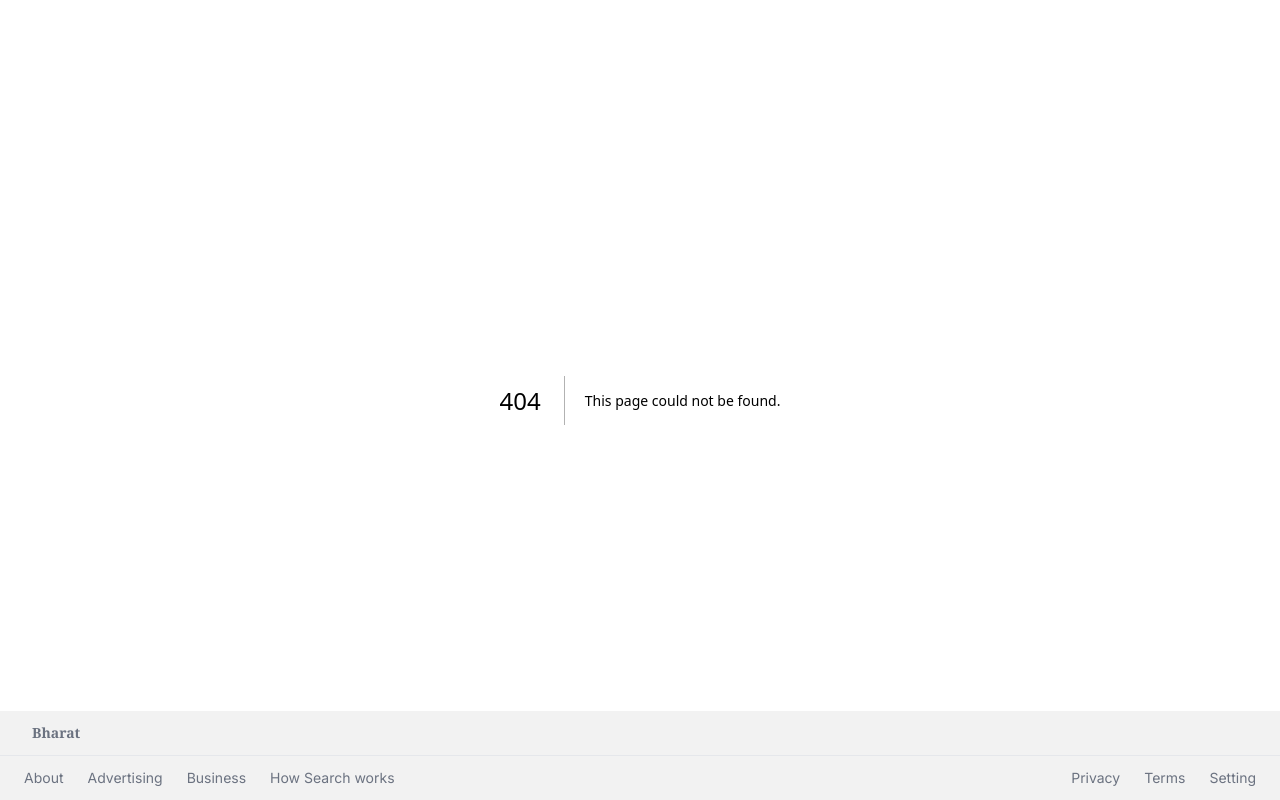
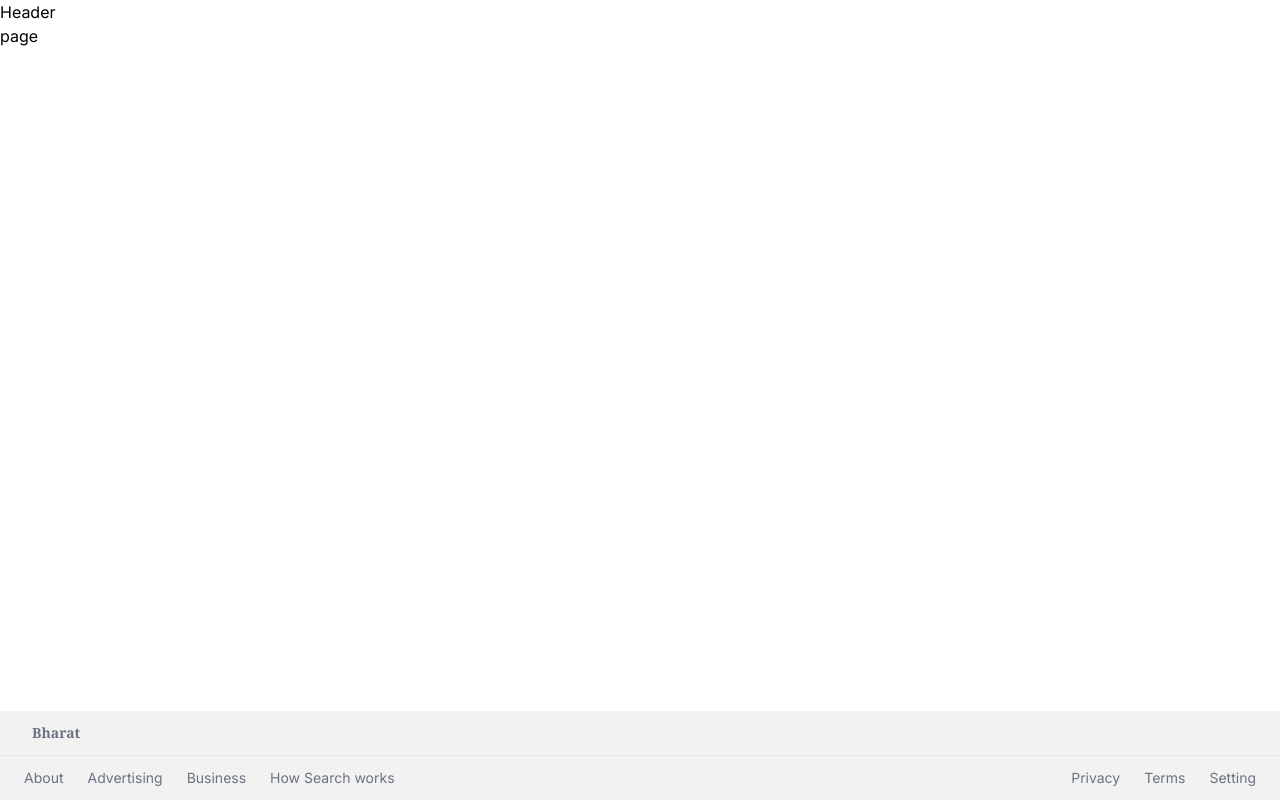
Before and after one commit to anil2612coder/google-search-clone-nextjs13, a Next.js app: page /search/web in a window 1280 px wide. Before the commit this address had no page. Built offline with nearby package versions, Linux system fonts and the light colour scheme.

Commit message:
make image and web page and layout

```diff
--- /dev/null
+++ b/src/app/search/image/page.jsx
@@ -0,0 +1,5 @@
+import React from "react";
+
+export default function page() {
+  return <div>page</div>;
+}
--- /dev/null
+++ b/src/app/search/layout.jsx
@@ -0,0 +1,14 @@
+import SearchHeader from "@/components/SearchHeader";
+
+import { Inter } from "next/font/google";
+
+const inter = Inter({ subsets: ["latin"] });
+
+export default function SearchLayout({ children }) {
+  return (
+    <div>
+      <SearchHeader />
+      {children}
+    </div>
+  );
+}
--- /dev/null
+++ b/src/app/search/web/page.jsx
@@ -0,0 +1,5 @@
+import React from "react";
+
+export default function page() {
+  return <div>page</div>;
+}
--- /dev/null
+++ b/src/components/SearchHeader.jsx
@@ -0,0 +1,3 @@
+export default function SearchHeader() {
+  return <div>Header </div>;
+}
```
